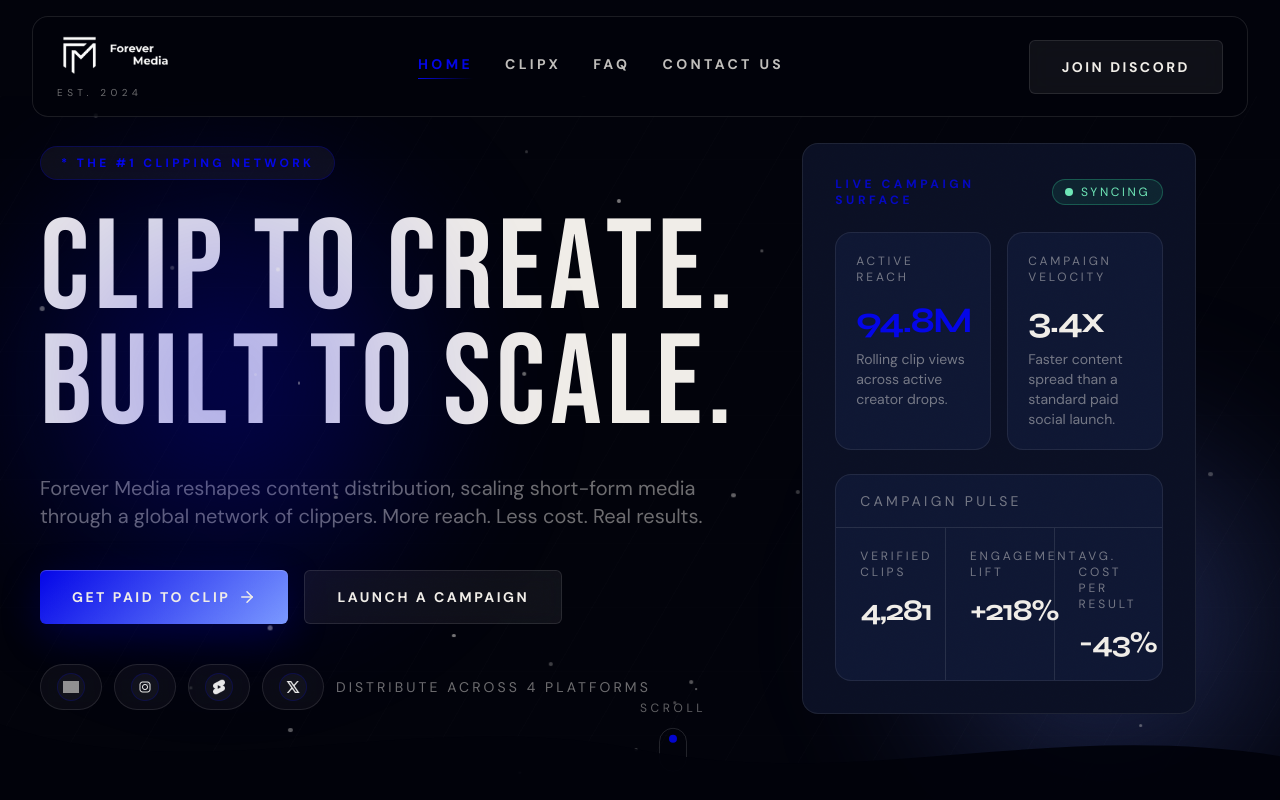
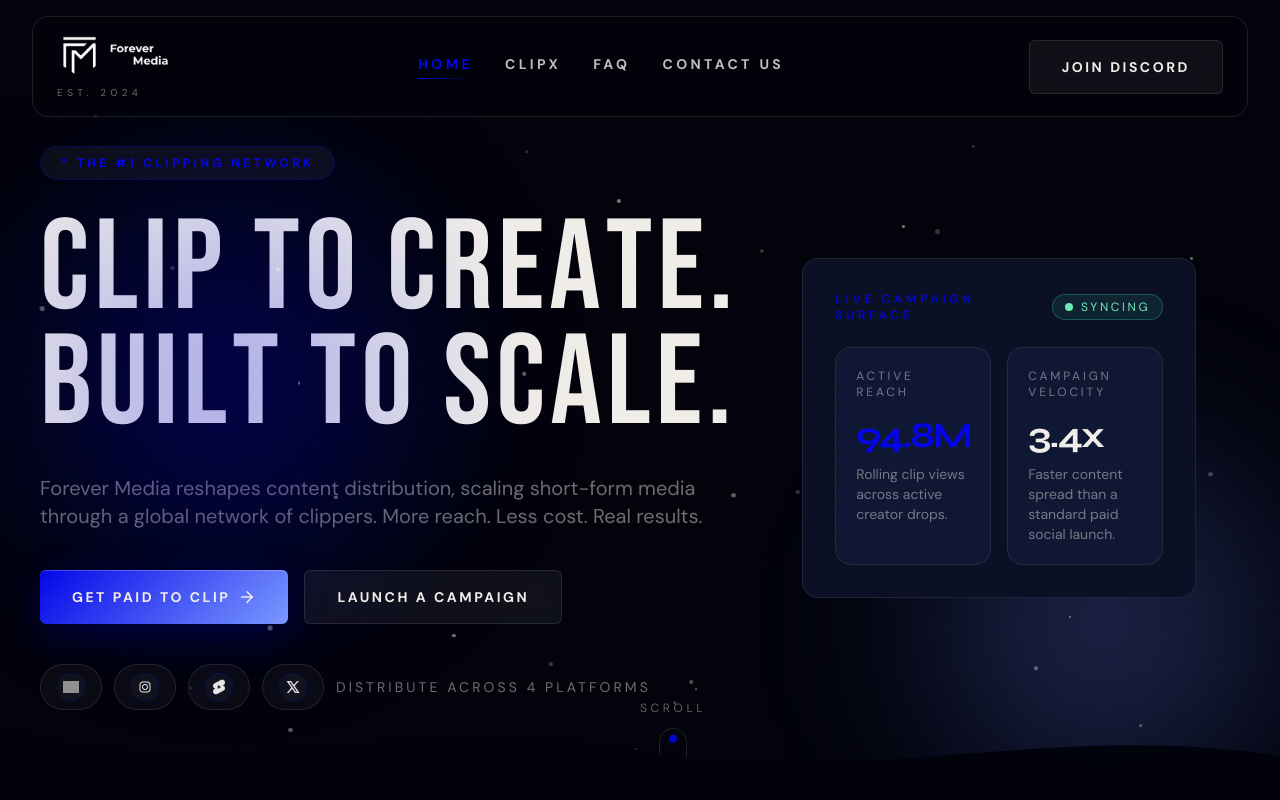
Before and after one commit to subhankhan4427/FM, a React (Vite) app: page / in a window 1280 px wide. Shown: the top 800 px of the page. Built offline with nearby package versions, Linux system fonts and the light colour scheme; grey boxes are pictures that could not be loaded.

Commit message:
hero card

```diff
--- a/src/App.jsx
+++ b/src/App.jsx
@@ -1546,32 +1546,7 @@
                     </p>
                   </GlassCard>
                 </div>
-                <GlassCard className="overflow-hidden bg-[#0f1733] p-0 shadow-none backdrop-blur-none">
-                  <div className="border-b border-white/10 px-6 py-4">
-                    <p className="text-sm uppercase tracking-[0.24em] text-mist">
-                      Campaign Pulse
-                    </p>
-                  </div>
-                  <div className="grid gap-0 sm:grid-cols-3">
-                    {[
-                      ['Verified Clips', '4,281'],
-                      ['Engagement Lift', '+218%'],
-                      ['Avg. Cost Per Result', '-43%'],
-                    ].map(([label, metric]) => (
-                      <div
-                        className="border-t border-white/10 px-6 py-5 sm:border-l sm:first:border-l-0 sm:border-t-0"
-                        key={label}
-                      >
-                        <p className="text-xs uppercase tracking-[0.24em] text-mist">
-                          {label}
-                        </p>
-                        <p className="mt-3 font-heading text-3xl font-bold tracking-[-0.05em] text-ivory">
-                          {metric}
-                        </p>
-                      </div>
-                    ))}
-                  </div>
-                </GlassCard>
+
               </div>
             </GlassCard>
           </motion.div>
```
